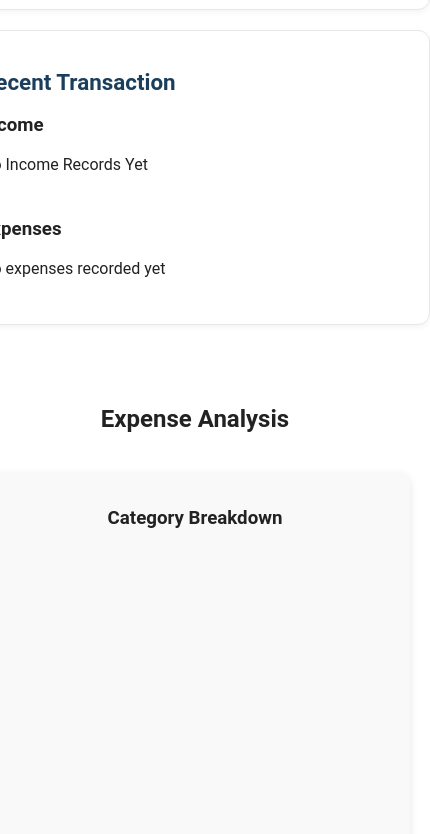
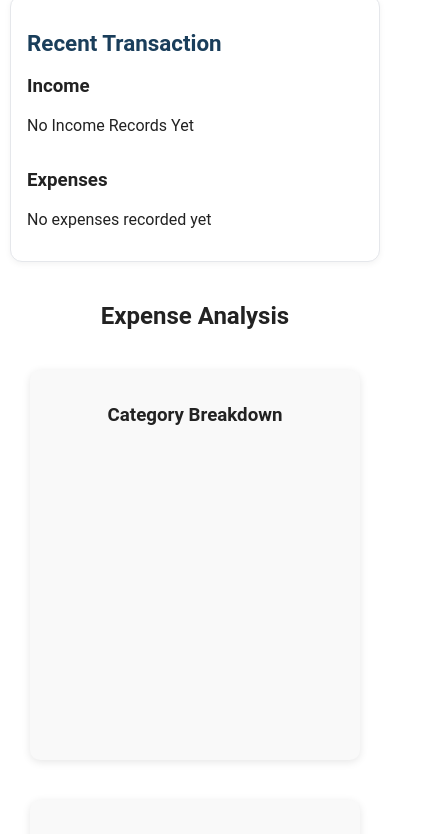
Before and after one commit to Abhijith20-28/Finance-tracker, a React (Vite) app: page / in a window 390 px wide. Shown: the part 1096-1930 px from the top of the page, 430 px wide, since content can reach past the window. Built offline with nearby package versions, Linux system fonts and the light colour scheme.

Commit message:
spacing and typography bug fixed

```diff
--- a/src/components/FinanceTracker/FinanceTracker.css
+++ b/src/components/FinanceTracker/FinanceTracker.css
@@ -1,4 +1,3 @@
-
 body {
   margin: 0;
   padding: 0;
@@ -6,8 +5,6 @@ body {
   font-family: "Roboto", "Segoe UI", sans-serif;
   color: #222;
 }
-
-
 .app-name {
   text-align: center;
   font-size: 2rem;
@@ -16,25 +13,23 @@ body {
   margin: 20px 0;
 }
 
-
 .main-container {
   display: flex;
   gap: 24px;
   padding: 20px;
   justify-content: center;
   align-items: flex-start;
+  flex-wrap: nowrap;
+  max-width: 1200px;
+  margin: auto;
 }
 
 .left-section,
 .right-section {
-  display: flex;
-  flex-direction: column;
-  gap: 20px;
   flex: 1;
-  min-width: 300px;
-  max-width: 600px;
+  min-width: 320px;
+
 }
-
 
 .card,
 .income-tracking-container,
@@ -47,7 +42,11 @@ body {
   border: 1px solid #e5e7eb;
   box-shadow: 0 2px 6px rgba(0,0,0,0.05);
 }
-
+.recent-transaction-container{
+  padding: 16px;
+  border-radius: 12px;
+  margin-top: 15px;
+}
 .income-title,
 .expense-title,
 .recent-transaction-container h2,
@@ -57,8 +56,11 @@ body {
   margin-bottom: 10px;
   color: #1a3e5b;
 }
-
-
+.transaction-actions {
+  display: flex;
+  gap: 10px;
+  flex-wrap: wrap;
+}
 label {
   font-size: 0.9rem;
   font-weight: 500;
@@ -83,7 +85,6 @@ input:focus,
 select:focus {
   border-color: #3b82f6;
 }
-
 
 .income-add-button,
 .add-button {
@@ -113,7 +114,6 @@ select:focus {
   }
 }
 
-
 .financial-status {
   text-align: center;
 }
@@ -128,26 +128,29 @@ select:focus {
 
 .income-grid,
 .expense-grid {
+
   list-style: none;
   padding: 0;
   margin: 10px 0 0 0;
   display: grid;
-  grid-template-columns: repeat(5, 1fr);
-  gap: 10px;
+  grid-template-columns: repeat(auto-fit, minmax(220px, 1fr));
+  gap: 12px;
 }
 
 .income-list,
 .expense-list {
   background: #f9fafb;
   border-radius: 10px;
-  padding: 8px;
-  text-align: center;
-  font-size: 0.9rem;
+  padding: 12px;
+  display: flex;
+  flex-direction: column;
+  gap: 6px;
 }
 
-.income-list div,
-.expense-list div {
-  margin-bottom: 4px;
+.income-list div:last-child,
+.expense-list div:last-child {
+  display: flex;
+  gap: 8px;
 }
 
 .income-delete,
@@ -179,12 +182,31 @@ select:focus {
   .main-container {
     flex-direction: column;
     align-items: center;
+    padding: 10px;
+  }
+  .left-section,
+  .right-section{
+    width: 100%;
+    max-width: 600px;
   }
 }
+@media (max-width: 500px) {
 
-@media (max-width: 500px) {
-  .income-grid,
-  .expense-grid {
-    grid-template-columns: 1fr;
+  .recent-transaction-container{
+    margin-left: 0px;
+  }
+
+  .income-list,
+  .expense-list {
+    padding: 14px;
+    gap: 8px;
+  }
+
+  .income-delete,
+  .income-edit,
+  .expense-remove,
+  .expense-edit {
+    width: 100%;
+    text-align: center;
   }
 }
--- a/src/components/TransactionList/TransactionList.css
+++ b/src/components/TransactionList/TransactionList.css
@@ -1,95 +1,80 @@
+/*************************************
+  TRANSACTION LIST — FINAL CLEAN CSS
+*************************************/
 
-.income-list,
-.expense-list{
-  font-size: 20px;
-  display: contents;
+/* Layout container for action buttons */
+.transaction-actions {
+  display: flex;
+  gap: 10px;
+  flex-wrap: wrap;
 }
-.income-delete{
-  background-color: blueviolet;
-  border: none;
-  border-radius: 8px;
+
+/* ------------ BUTTON STYLES ------------ */
+
+.income-delete {
+  background-color: #8b5cf6;
   color: white;
   font-weight: bold;
   padding: 8px 12px;
+  border-radius: 8px;
+  border: none;
   cursor: pointer;
+  transition: 0.2s ease;
 }
-.income-edit{
-  border: none;
-  background-color: brown;
+.income-delete:hover {
+  background-color: #7c3aed;
+}
+
+.income-edit {
+  background-color: #f59e0b;
   color: white;
   font-weight: bold;
   padding: 8px 12px;
-  border-radius: 10px;
+  border-radius: 8px;
+  border: none;
   cursor: pointer;
+  transition: 0.2s ease;
+}
+.income-edit:hover {
+  background-color: #d97706;
 }
 
-.expense-remove{
-  background-color: black;
+.expense-remove {
+  background-color: #6b7280;
   color: white;
   font-weight: bold;
+  padding: 8px 12px;
+  border-radius: 8px;
   border: none;
-  padding: 8px 12px;
-  border-radius: 10px;
   cursor: pointer;
+  transition: 0.2s ease;
+}
+.expense-remove:hover {
+  background-color: #4b5563;
+}
 
-}
-.expense-edit{
-  border: none;
-  border-radius: 10px;
-  padding: 8px 12px;
-  background-color: darkgreen;
+.expense-edit {
+  background-color: #22c55e;
   color: white;
   font-weight: bold;
+  padding: 8px 12px;
+  border-radius: 8px;
+  border: none;
   cursor: pointer;
+  transition: 0.2s ease;
 }
-.income-grid,
-.expense-grid{
-  display: grid;
-  grid-template-columns: repeat(5,1fr);
-  gap: 10px;
-  padding: 5px;
-  list-style: none;
-  align-items: center;
-  margin: 0;
+.expense-edit:hover {
+  background-color: #16a34a;
 }
-@media(max-width:768px){
-  .income-grid,
-  .expense-grid{
-    grid-template-columns: repeat(auto-fit,minmax(100px,1fr));
-    gap: 5px;
-  }
+
+/* ------------ MOBILE HANDLING ------------ */
+
+@media (max-width: 500px) {
   .income-delete,
   .income-edit,
   .expense-remove,
-  .expense-edit{
-    padding: 6px 10px;
-    font-size: 14px;
-  }
-}
-@media(max-width:592px){
-  .income-grid,
-  .expense-grid{
-    grid-template-columns: repeat(5,auto);
-    gap: 8px;
-  }
-  .income-delete,
-  .income-edit,
-  .expense-remove,
-  .expense-edit{
+  .expense-edit {
     width: 100%;
     text-align: center;
   }
 }
-@media(max-width:400px){
-  .income-grid,
-  .expense-grid{
-    grid-template-columns:repeat(5,auto);
-    overflow-y: scroll;
-  }
-
-}
-.income-grid>li>div,
-.expense-grid>li>div{
-  text-align: center;
-  word-break: break-word;
-}
--- a/src/components/TransactionList/TransactionList.jsx
+++ b/src/components/TransactionList/TransactionList.jsx
@@ -13,12 +13,11 @@ function TransactionList({history,removeIncome,EditIncome,exphistory,removeExpen
         <div>₹{transaction.amount}</div>
         <div>{transaction.source}</div>
         <div>on{transaction.date}</div>
-        <div>
+        <div className='transaction-actions'>
           <button className="income-delete" onClick={()=>removeIncome(index)}>
             Delete
         </button>
-        </div>
-       <div>
+
         <a href='#income'>
        <button className="income-edit" onClick={()=>EditIncome(transaction,index)}>
         Edit
@@ -37,12 +36,11 @@ function TransactionList({history,removeIncome,EditIncome,exphistory,removeExpen
         <div>₹{living.amount}</div>
         <div>{living.expEntry}</div>
         <div> on {living.expDate}</div>
-        <div>
-        <button className="expense-remove" onClick={()=>removeExpense(index)}>
-          Remove
-        </button>
-        </div>
-        <div>
+        <div className='transaction-actions'>
+           <button className="expense-remove" onClick={()=>removeExpense(index)}>
+            Remove
+           </button>
+
           <a href='#expenses'>
         <button className="expense-edit" onClick={()=>editExpense(living,index)}>
           Edit
```
